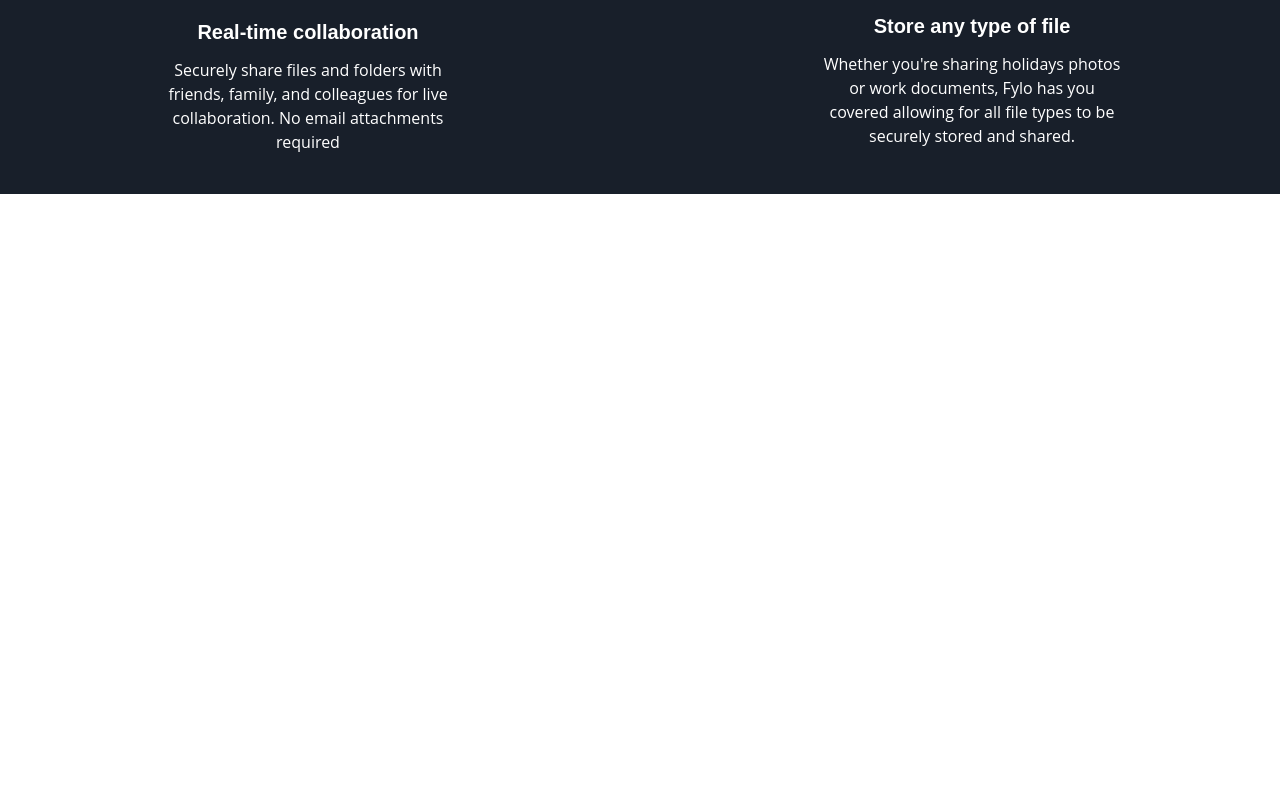
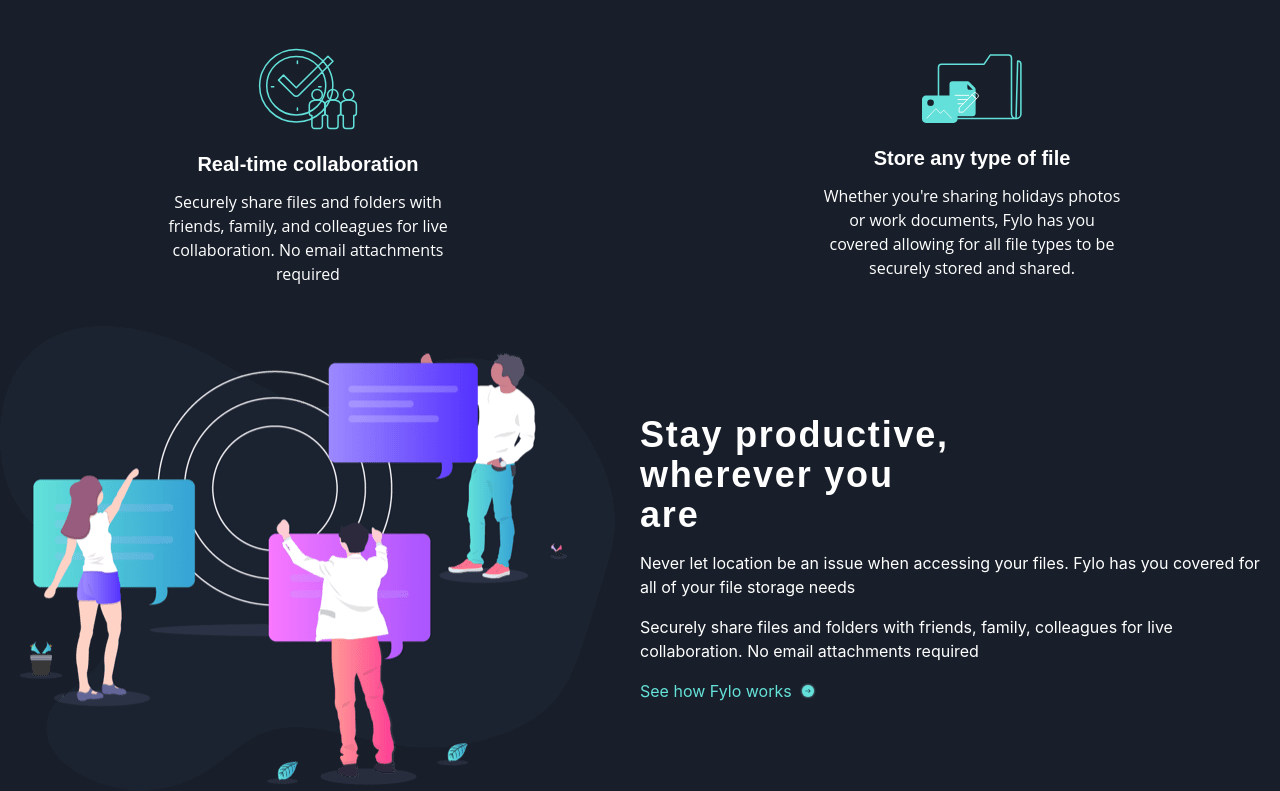
Before and after one commit to auttmme/fylo, a React (Create React App) app: page / in a window 1280 px wide. Shown: the part 1200-1991 px from the top of the page. Before the commit the page ends 1394 px from the top, so only its background shows below. Built offline with nearby package versions, Linux system fonts and the light colour scheme.

Commit message:
add new section (stay productive section)

```diff
--- a/src/App.jsx
+++ b/src/App.jsx
@@ -1,10 +1,12 @@
 import './App.css';
-import Navbar from './navbar';
+import Navbar from './components/navbar';
 import intro from './assets/illustration-intro.png'
 import iconAccessAnywhere from './assets/icon-access-anywhere.svg'
 import iconSecurity from './assets/icon-security.svg'
 import iconCollaboration from './assets/icon-collaboration.svg'
 import iconAnyFile from './assets/icon-any-file.svg'
+import illustProductive from './assets/illustration-stay-productive.png'
+import iconArrow from './assets/icon-arrow.svg'
 
 function App() {
   return (
@@ -43,6 +45,21 @@
           <p className='font-open-sans text-center'>Whether you're sharing holidays photos or work documents, Fylo has you covered allowing for all file types to be securely stored and shared.</p>
         </div>
       </section>
+      <section className='grid place-content-center'>
+        <div className='flex items-center justify-between'>
+          <img src={illustProductive} alt="stay productive illustration" />
+          <div className='text-white w-1/2 grid gap-y-4'>
+            <h1 className='font-raleway text-white text-4xl font-bold tracking-wider w-1/2'>Stay productive, wherever you are</h1>
+            <p>Never let location be an issue when accessing your files. Fylo has you covered for all of your file storage needs</p>
+            <p>Securely share files and folders with friends, family, colleagues for live collaboration. No email attachments required</p>
+            <a href='#' className='flex items-center'>
+              <p className='text-cyan'>See how Fylo works</p>
+              <img className='h-4 ml-2' src={iconArrow} alt="See how Fylo works"/>
+              {/* <hr className='bg-cyan w-1/5' /> */}
+            </a>
+          </div>
+        </div>
+      </section>
     </div>
   );
 }
```
